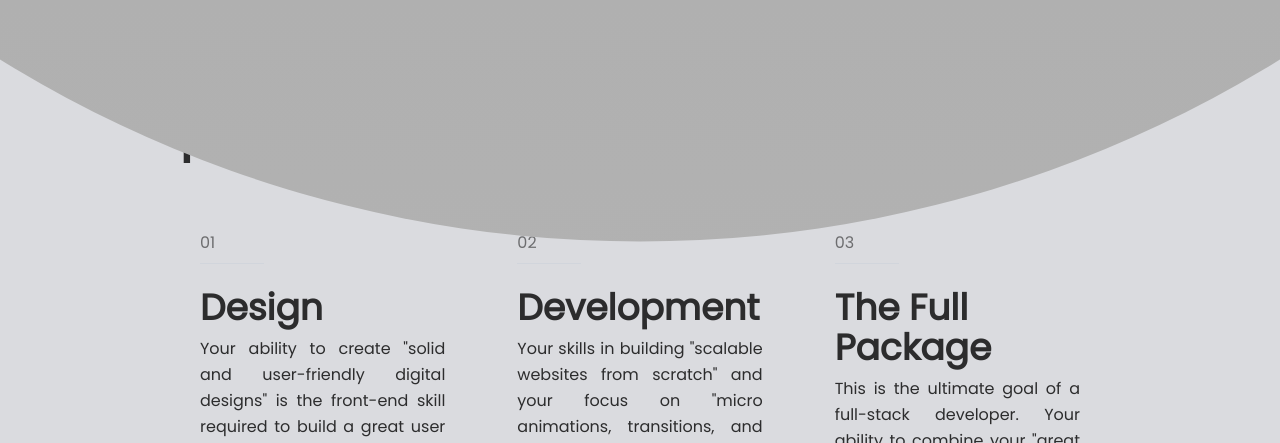
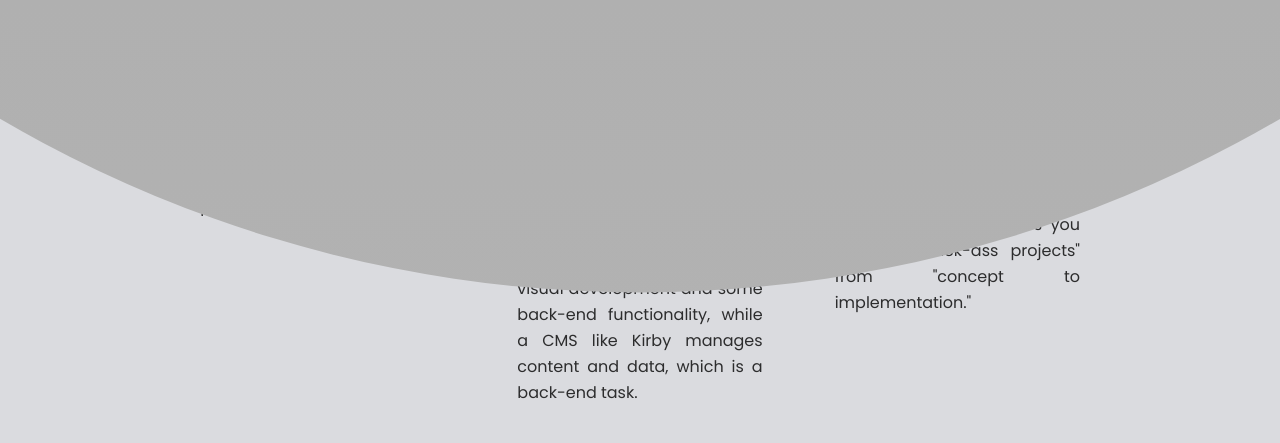
Before and after one commit to Daniramdev/DaniRamdani, a React (Vite) app: page / in a window 1280 px wide. Shown: the part 1837-2280 px from the top of the page. Built offline with nearby package versions, Linux system fonts and the light colour scheme.

Commit message:
Update: Refactored Service sections

```diff
--- a/src/components/Service.jsx
+++ b/src/components/Service.jsx
@@ -20,7 +20,7 @@ const servicesData = [
 
 const Services = () => {
   return (
-    <div className="container p-5 md:p-10 -mt-[120vh] mb-80">
+    <div className="container p-5 md:p-10 -mt-[160vh] mb-80">
       <h1 className="text-4xl md:text-5xl font-bold mb-10 text-black/80">
         I can help you with
       </h1>
```
